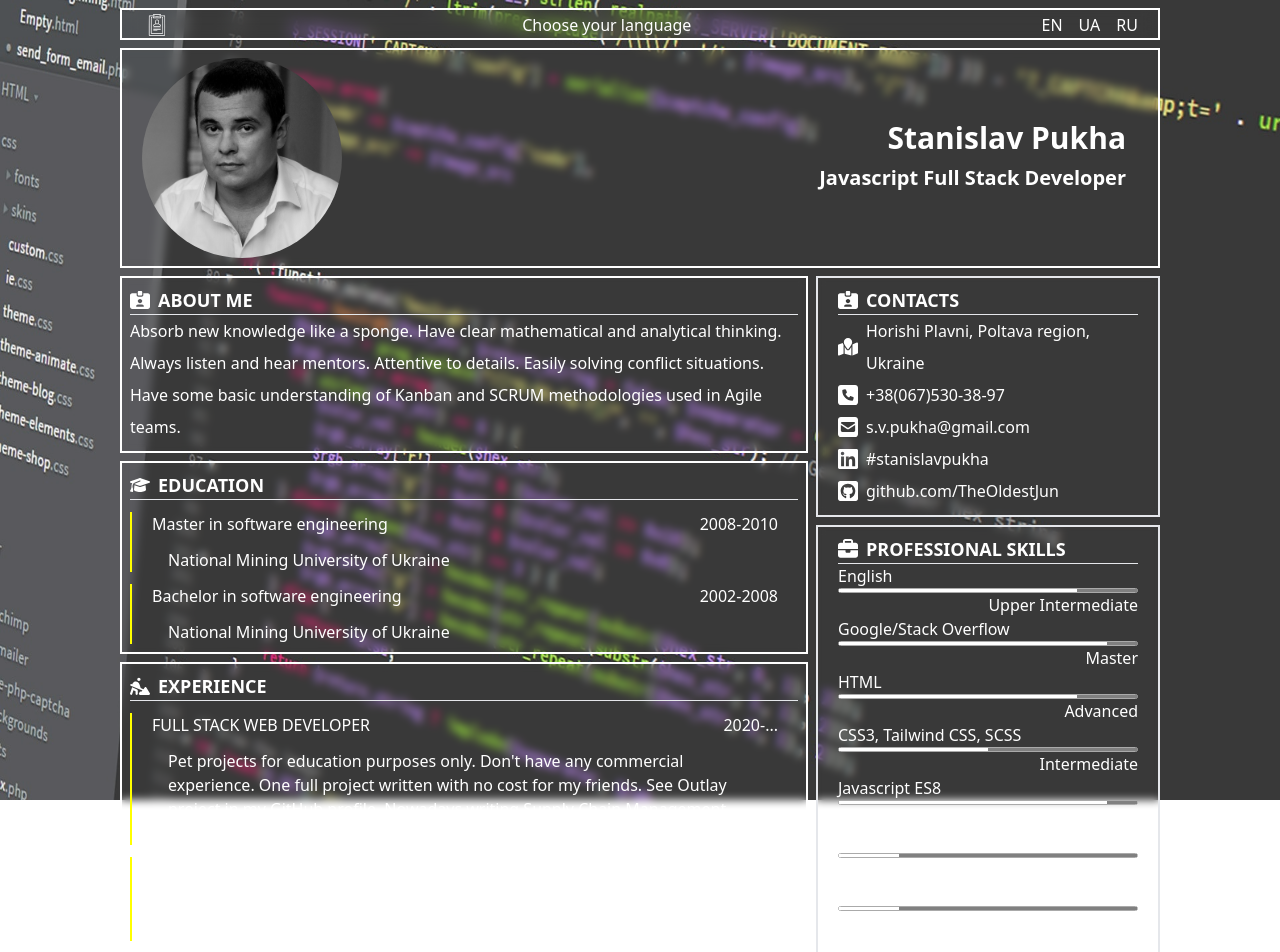
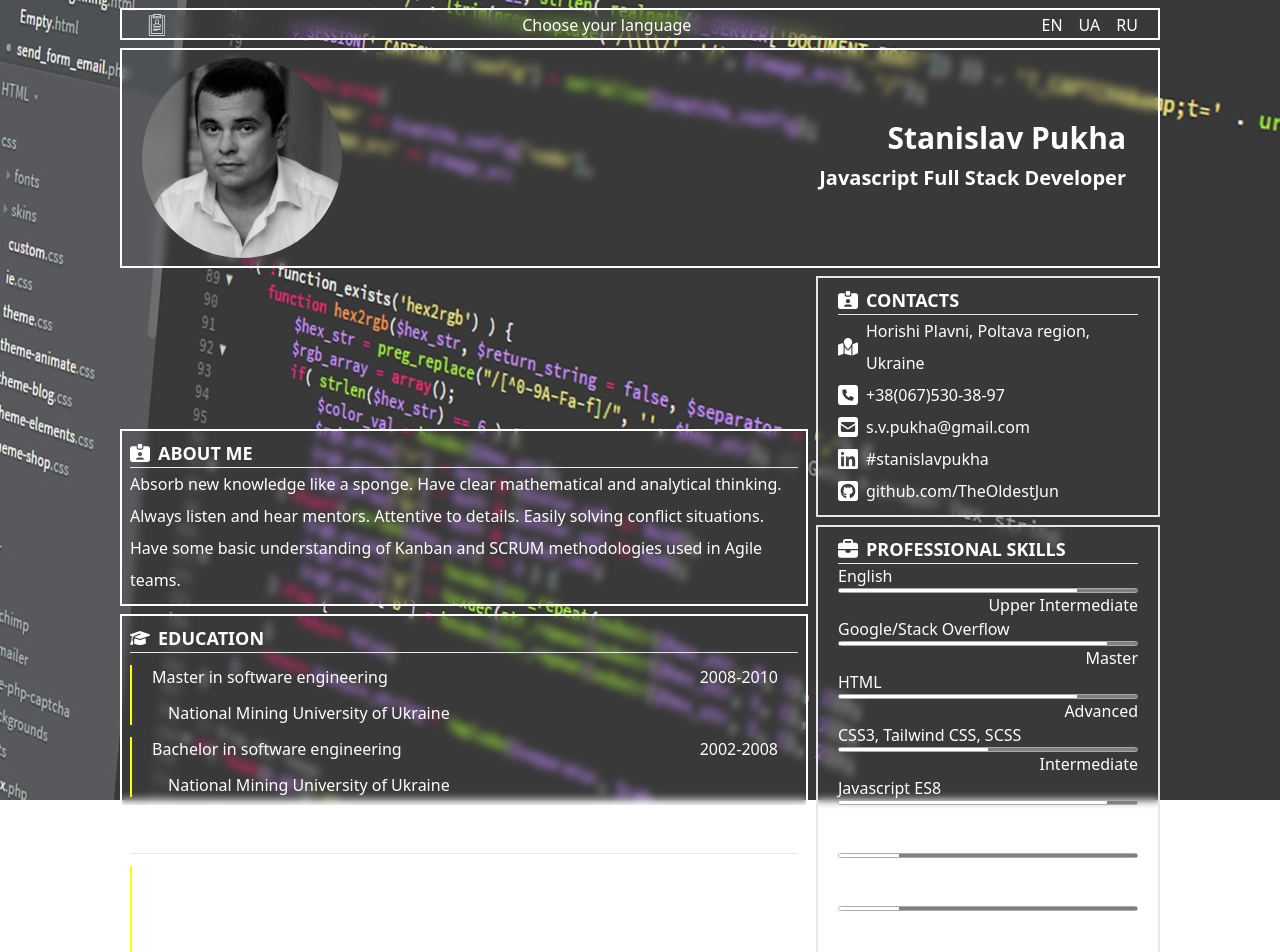
Before and after one commit to TheOldestJun/resume, a Next.js app: page / in a window 1280 px wide. Shown: the top 952 px of the page. Built offline with nearby package versions, Linux system fonts and the light colour scheme.

Commit message:
flex and gap errors fixed

```diff
--- a/components/Experience.component.jsx
+++ b/components/Experience.component.jsx
@@ -2,8 +2,8 @@ import Image from "next/image";
 
 const Experience = ({ experience, experienceTable }) => {
     return (
-    <div className='text-white border-2 border-white py-2 backdrop-blur-sm px-2 my-2'>
-      <div className='text-lg font-bold flex gap-2'>
+        <div className='border-2 border-white py-2 px-2 text-white backdrop-blur-sm'>
+            <div className='flex gap-2 text-lg font-bold'>
                 <Image
                     src='/person-digging-solid.svg'
                     width={20}
@@ -15,7 +15,7 @@ const Experience = ({ experience, experienceTable }) => {
             <hr />
             <div className='text-md'>
                 <div className='eduTable'>
-          <div className='container flex justify-between my-3'>
+                    <div className='container my-3 flex justify-between'>
                         {experienceTable.webdev}
                         <p>2020-...</p>
                     </div>
@@ -23,7 +23,7 @@ const Experience = ({ experience, experienceTable }) => {
                 </div>
                 <a href='https://goo.gl/maps/ZobeiUi8f2W98VwS9' target='blank'>
                     <div className='eduTable'>
-            <div className='container flex justify-between my-3'>
+                        <div className='container my-3 flex justify-between'>
                             {experienceTable.scm}
                             <p>2010-...</p>
                         </div>
--- a/package.json
+++ b/package.json
@@ -1,6 +1,6 @@
 {
     "name": "resume",
-  "version": "0.1.0",
+    "version": "1.1.0",
     "private": true,
     "scripts": {
         "dev": "next dev",
--- a/pages/index.js
+++ b/pages/index.js
@@ -32,14 +32,13 @@ export default function Home() {
             />
             <div className='container flex flex-col md:hidden'>
                 <Header welcome={lang[local]["welcome"]} />
-        <main className='container'></main>
                 <Title
                     className='mx-5'
                     name={lang[local]["name"]}
                     title={lang[local]["title"]}
                 />
                 <div className='flex gap-2 py-2'>
-          <div className='w-2/3'>
+                    <div className='flex w-2/3 flex-col justify-end'>
                         <About
                             about={lang[local]["about"]}
                             aboutText={lang[local]["aboutText"]}
@@ -68,7 +67,10 @@ export default function Home() {
             <div className='hidden gap-2 md:container md:flex md:flex-col'>
                 <Header welcome={lang[local]["welcome"]} />
                 <main className='container'></main>
-        <Title name={lang[local]["name"]} title={lang[local]["title"]} />
+                <Title
+                    name={lang[local]["name"]}
+                    title={lang[local]["title"]}
+                />
                 <Contacts
                     address={lang[local]["address"]}
                     contacts={lang[local]["contacts"]}
```
Lines whose indentation alone changed are shown as unchanged.
